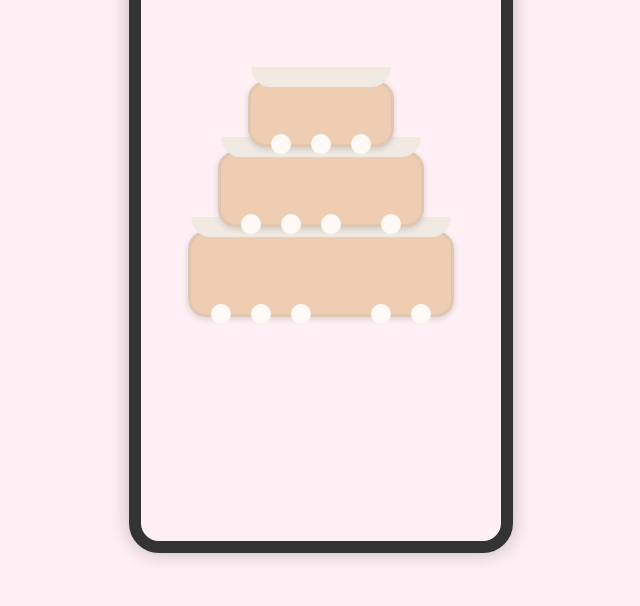
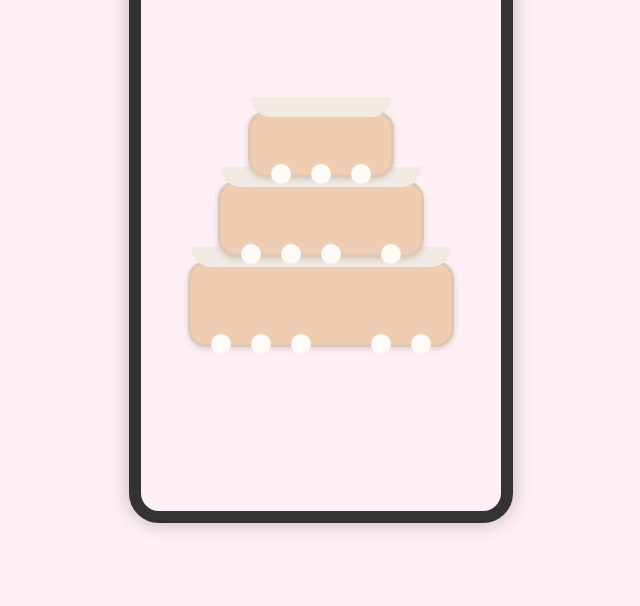
Before and after one commit to 660710112/surprise, a plain HTML site: page happy.html in a window 1280 px wide. Shown: the part 194-800 px from the top of the page, without its empty margins (319-959 px from the left). Drawn offline with Linux system fonts and the light colour scheme.

Commit message:
Update happy.html

```diff
--- a/happy.html
+++ b/happy.html
@@ -18,7 +18,7 @@
     }
     .phone {
       width: 360px;
-      height: 640px;
+      height: 580px;
       border: 12px solid #333;
       border-radius: 30px;
       background: #fff0f6;
```
